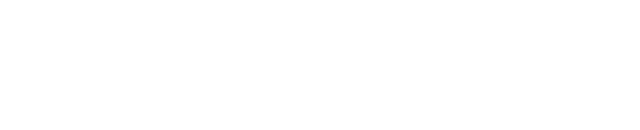
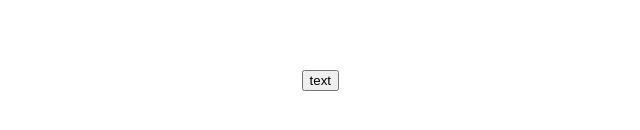
Before and after one commit to AvagyanDavid/Vue3Base, a Vue app in the folder Vue/: page / in a window 1280 px wide. Shown: the part 320-450 px from the top of the page, without its empty margins (301-941 px from the left). Built offline with nearby package versions, Linux system fonts and the light colour scheme.

Commit message:
hanging event handles in Vue

```diff
--- a/Vue/src/App.vue
+++ b/Vue/src/App.vue
@@ -12,7 +12,7 @@
 </script>
 
 <template>
-    {{ show() }}
+    <button @click="show"> text </button>
 </template>
 a
 <style scoped>
```
